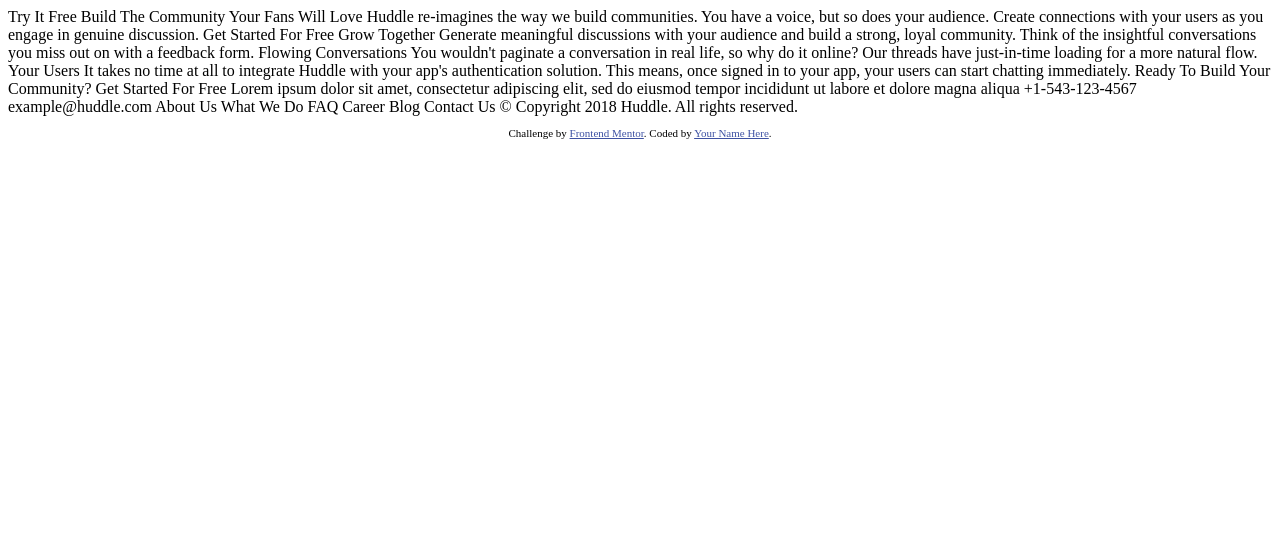
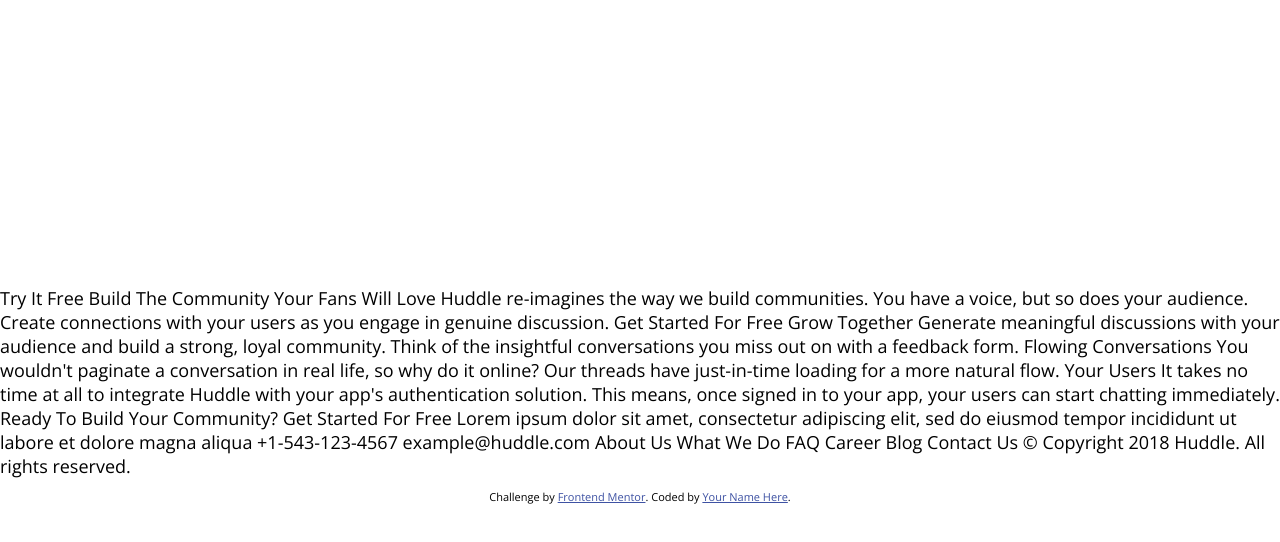
Before and after one commit to CrypticMango/huddle-landing-page-with-alternating-feature-blocks, a plain HTML site: page index.html in a window 1280 px wide. Drawn offline with nearby package versions, Linux system fonts and the light colour scheme.

Commit message:
imported fonts
-added css file
-moved attribution styling to css file
-added general styling for body
-added css variables for colors and fonts

```diff
--- a/index.html
+++ b/index.html
@@ -6,13 +6,16 @@
 
   <link rel="icon" type="image/png" sizes="32x32" href="./images/favicon-32x32.png">
 
+  <link rel="stylesheet" href="style.css">
+
+  <link rel="preconnect" href="https://fonts.googleapis.com">
+<link rel="preconnect" href="https://fonts.gstatic.com" crossorigin>
+<link href="https://fonts.googleapis.com/css2?family=Open+Sans:wght@400;700&family=Poppins:wght@600&display=swap" rel="stylesheet">
+
+<script src="https://kit.fontawesome.com/b5252524d8.js" crossorigin="anonymous"></script>
+
   <title>Frontend Mentor | Huddle landing page with alternating feature blocks</title>
 
-  <!-- Feel free to remove these styles or customise in your own stylesheet 👍 -->
-  <style>
-    .attribution { font-size: 11px; text-align: center; }
-    .attribution a { color: hsl(228, 45%, 44%); }
-  </style>
 </head>
 <body>
 
--- /dev/null
+++ b/style.css
@@ -0,0 +1,27 @@
+:root {
+    --pink: hsl(322, 100%, 66%);
+    --very-pale-cyan: hsl(193, 100%, 96%);
+    --very-dark-cyan: hsl(192, 100%, 9%);
+    --grayish-blue: hsl(208, 11%, 55%);
+    --headings-font: 'Poppins', sans-serif;
+    --body-call-to-actions-font: 'Open Sans', sans-serif;
+}
+
+body {
+    align-items: center;
+    display: flex;
+    flex-direction: column;
+    justify-content: center;
+    margin: 0;
+    min-height: 100vh;
+    font-size: 18px;
+    font-family: 'Open Sans', sans-serif;
+}
+
+.attribution {
+	font-size: 11px;
+	text-align: center;
+}
+.attribution a {
+	color: hsl(228, 45%, 44%);
+}
```
